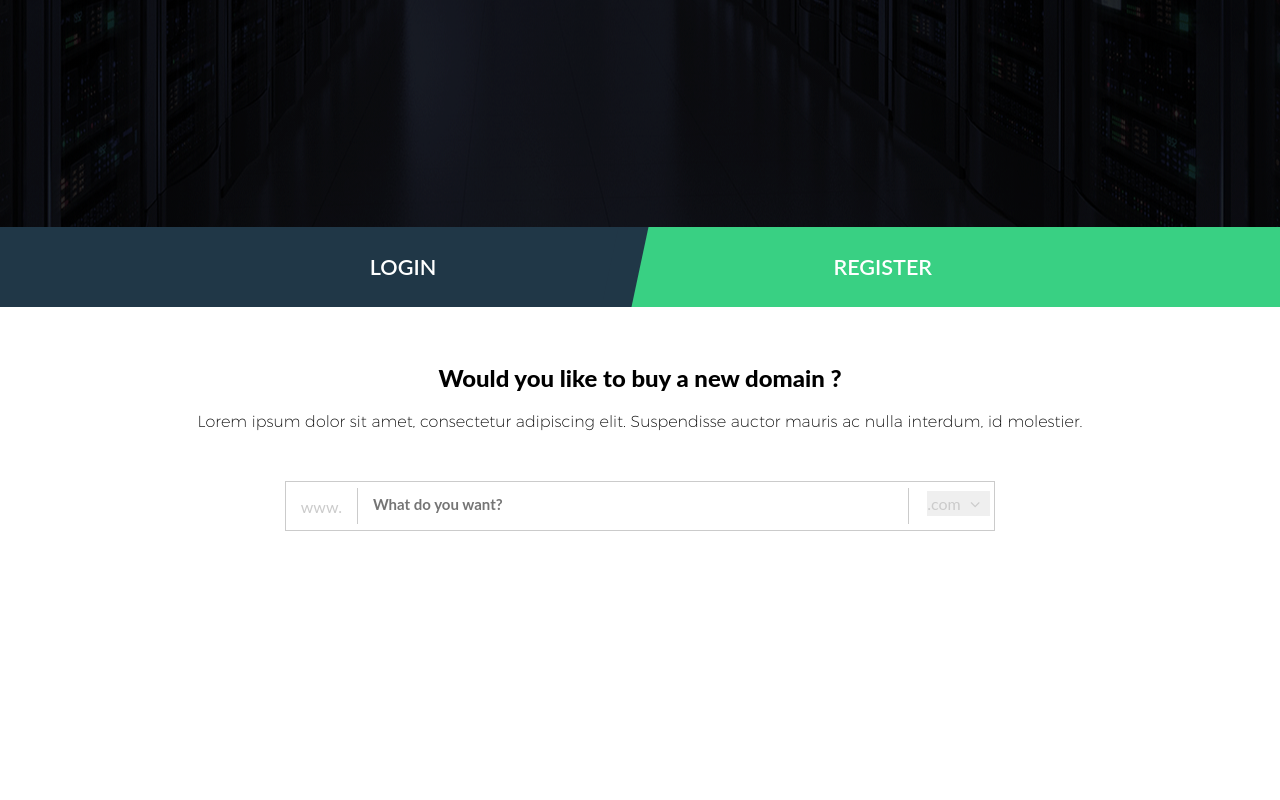
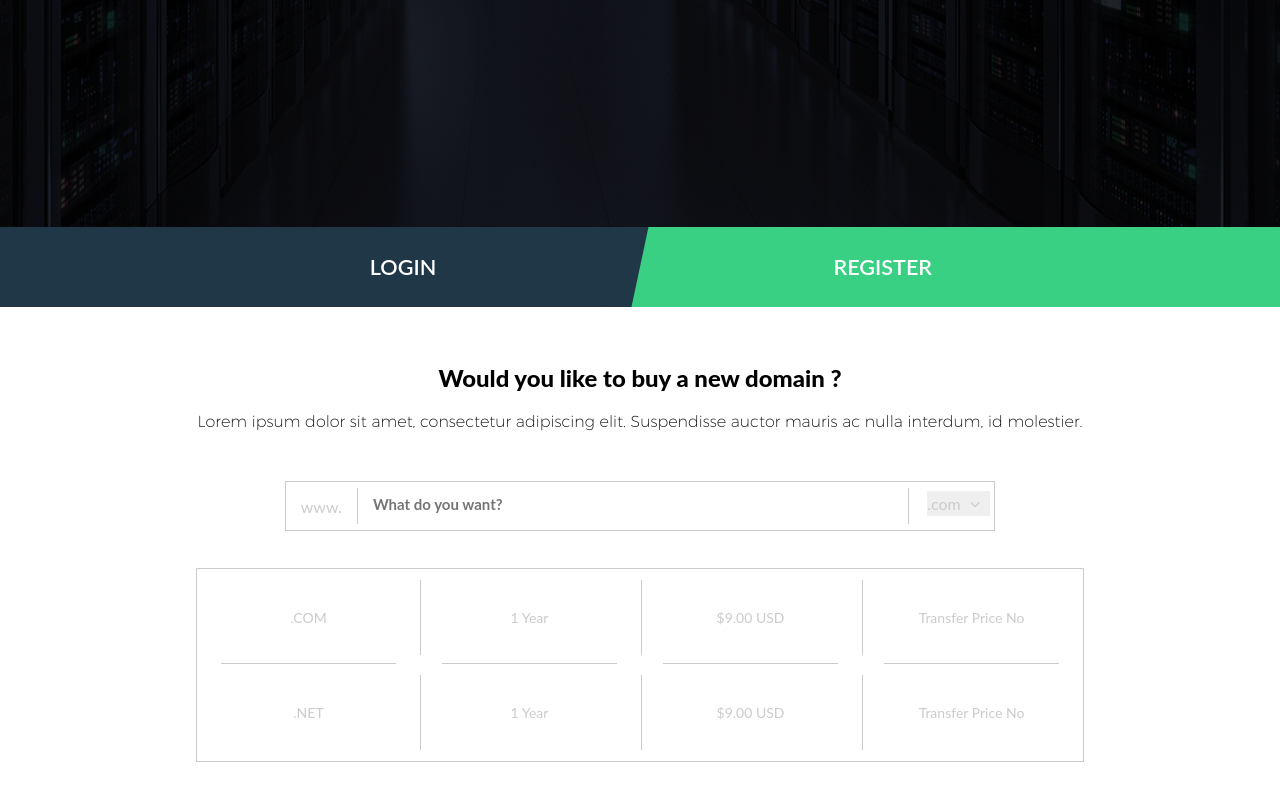
Before and after one commit to dimadk24/ghost-host, a website: page src/index.html in a window 1280 px wide. Shown: the part 406-1206 px from the top of the page. Before the commit the page ends 1037 px from the top, so only its background shows below. Drawn offline with Linux system fonts and the light colour scheme; a web font is replaced by a local one.

Commit message:
feat: table of domains with partial borders inside

```diff
--- a/src/index.html
+++ b/src/index.html
@@ -64,6 +64,24 @@
           </select>
         </div>
       </div>
+      <div class="domain__table">
+        <table>
+          <tbody>
+            <tr>
+              <td>.COM</td>
+              <td>1 Year</td>
+              <td>$9.00 USD</td>
+              <td>Transfer Price No</td>
+            </tr>
+            <tr>
+              <td>.NET</td>
+              <td>1 Year</td>
+              <td>$9.00 USD</td>
+              <td>Transfer Price No</td>
+            </tr>
+          </tbody>
+        </table>
+      </div>
     </div>
   </div>
   <script>
--- a/src/style.css
+++ b/src/style.css
@@ -278,7 +278,7 @@ div.register > button {
   width: 55.5%;
   min-width: 320px;
   height: 50px;
-  margin: 50px auto 100px;
+  margin: 50px auto 0;
   border: 1px solid #cbcbcb;
   padding: 9px 0;
 }
@@ -334,6 +334,51 @@ span.www {
   font-family: "Lato", Arial, sans-serif;
   font-size: 16px;
   color: #cbcbcb;
+}
+
+.domain__table > table {
+  width: 80%;
+  height: 194px;
+  max-width: 888px;
+  margin: 37px auto 100px;
+  border: 1px solid #cbcbcb;
+}
+
+.domain__table td {
+  position: relative;
+  width: 25%;
+  text-align: center;
+  color: #cbcbcb;
+  font-size: 14px;
+  font-family: "Lato", Arial, sans-serif;
+}
+
+.domain__table td::before {
+  content: "";
+  height: 80%;
+  position: absolute;
+  left: 0;
+  top: 10%;
+  z-index: -1;
+  border-left: 1px solid #cbcbcb;
+}
+
+.domain__table td::after {
+  content: "";
+  width: 80%;
+  position: absolute;
+  left: 10%;
+  bottom: 0;
+  z-index: -1;
+  border-bottom: 1px solid #cbcbcb;
+}
+
+.domain__table tr:nth-child(2) > td::after {
+  border: none;
+}
+
+.domain__table td:first-child::before {
+  border: none;
 }
 
 @media screen and (max-width: 1400px) {
@@ -398,6 +443,12 @@ span.www {
   }
 }
 
+@media screen and (max-width: 640px) {
+  .domain_table td {
+    width: unset;
+  }
+}
+
 @media screen and (max-width: 600px) {
   nav {
     display: none;
@@ -424,3 +475,9 @@ span.www {
     margin-top: 10px;
   }
 }
+
+@media screen and (max-width: 400px) {
+  .domain__table > table {
+    width: unset;
+  }
+}
```
